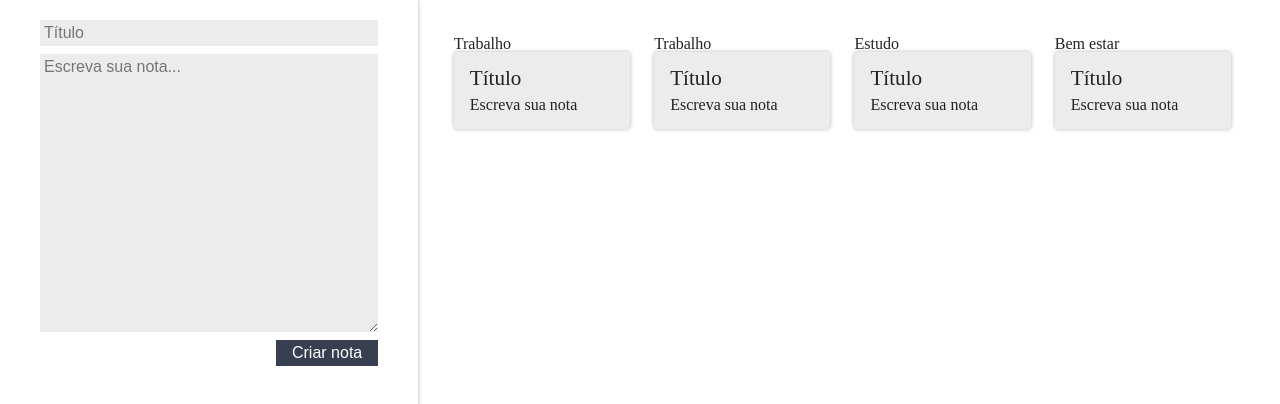
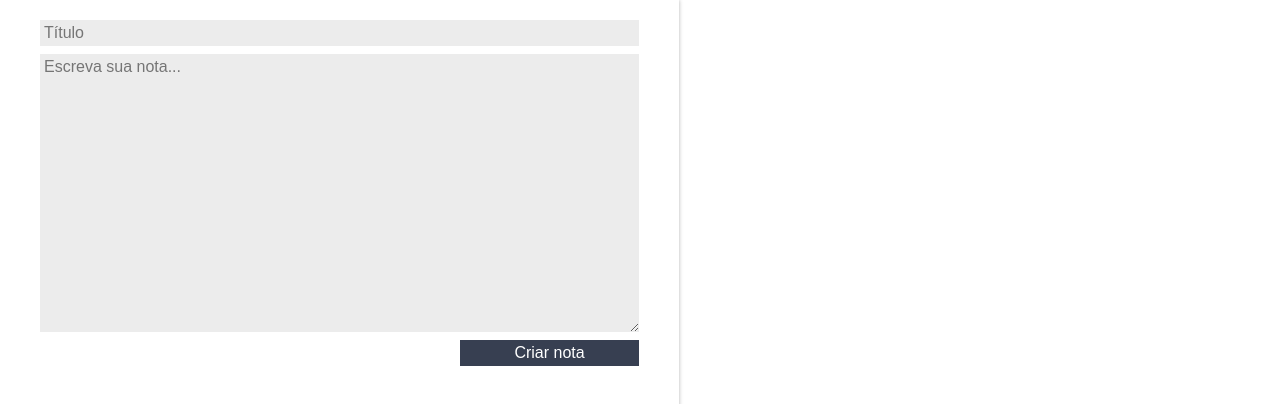
Before and after one commit to lairaalmas/ceep, a React (Create React App) app: page / in a window 1280 px wide. Shown: the top 404 px of the page. Built offline with nearby package versions, Linux system fonts and the light colour scheme.

Commit message:
Lidando com eventos, props, state e alguns elementos de orientaçao a objeto

```diff
--- a/src/App.js
+++ b/src/App.js
@@ -6,12 +6,37 @@
 import './assets/index.css';
 
 class App extends Component {
+
+  constructor () {
+    super();
+    // 'this.state' ja vem do react para atualizar o render quando ha mudança de estado
+    this.state = {
+      notas: []
+    };
+  }
+
+  // (publico) conecta formulario com lista de notas
+  criarNota(titulo, texto) {
+    const novaNota = {titulo, texto};
+    const novoArrayNotas = [...this.state.notas, novaNota];
+    const novoEstado = {
+      notas: novoArrayNotas
+    };
+    // avisa para o render() que houve uma mudança de estado em 'notas'
+    this.setState (novoEstado);
+  }
+
   render() {
     return (
       // aqui vai um JSX
       <section className="conteudo">
-        <FormularioCadastro />
-        <ListaDeNotas />
+        {/*
+        propriedades ou props: 'criarNota'
+        chama a função: 'criarNota'
+        para usar em 'FormularioCadastro.js' tem que ser passada no construtor
+        */}
+        <FormularioCadastro criarNota={this.criarNota.bind(this)}/>
+        <ListaDeNotas notas={this.state.notas} />
       </section>
     );
   }
--- a/src/components/CardNota/CardNota.jsx
+++ b/src/components/CardNota/CardNota.jsx
@@ -2,14 +2,20 @@
 import "./estilo.css"; // precisa importar
 
 export default class CardNota extends Component {
+
+  // nesse caso nao precisa declarar explicitamente o construtor
+  // constructor (props) {
+  //   super(props);
+  // }
+
   render() {
     return (
       /* usa 'className' pois 'class' é palavra reservada */
       <section className="card-nota">
         <header className="card-nota_cabecalho">
-          <h3 className="card-nota_titulo">Título</h3>
+          <h3 className="card-nota_titulo">{this.props.titulo}</h3>
         </header>
-        <p className="card-nota_texto">Escreva sua nota</p>
+        <p className="card-nota_texto">{this.props.texto}</p>
       </section>
     );
   }
--- a/src/components/FormularioCadastro/FormularioCadastro.jsx
+++ b/src/components/FormularioCadastro/FormularioCadastro.jsx
@@ -2,11 +2,52 @@
 import "./estilo.css";
 
 export default class FormularioCadastro extends Component {
+
+  // props é propriedade do elemento 'FormularioCadastro' passado em 'Apps.js'
+  constructor (props) {
+    // precisa chamar o construtor da classe pai (Component)
+    super(props);
+    // aqui pode usar 'this' sem o 'bind' pois eh chamado exclusivamente pela classe
+    this.titulo = '';
+    this.texto = '';
+  }
+
+  // usando a convenção de _nomeFuncao para simular metodo "privado"
+  _handleMudancaTitulo(evento) {
+    // aqui se usar 'this' tem que fazer 'bind' pois no js o 'this' é dinâmico e pode nao pertencer a classe quando é chamado
+    evento.stopPropagation();
+    this.titulo = evento.target.value;
+  }
+  _handleMudancaTexto(evento) {
+    evento.stopPropagation();
+    this.texto = evento.target.value;
+  }
+  _criarNota(evento) {
+    // previne que recarregue a pagina
+    evento.preventDefault();
+    // nao deixa propagar para cima na arvore do DOM
+    evento.stopPropagation();
+    this.props.criarNota(this.titulo, this.texto);
+  }
+
   render() {
     return (
-      <form className="form-cadastro">
-        <input type="text" placeholder="Título" className="form-cadastro_input" />
-        <textarea rows={15} placeholder="Escreva sua nota..." className="form-cadastro_input" />
+      <form className="form-cadastro"
+        onSubmit={this._criarNota.bind(this)}
+      >
+        <input
+          type="text"
+          placeholder="Título"
+          className="form-cadastro_input"
+          // 'bind' é importante para que o 'this' dentro de 'handleMudancaTitulo' referencie sempre da classe e não quem o chamou
+          onChange={this._handleMudancaTitulo.bind(this)}
+        />
+        <textarea
+          rows={15}
+          placeholder="Escreva sua nota..."
+          className="form-cadastro_input"
+          onChange={this._handleMudancaTexto.bind(this)}
+        />
         <button className="form-cadastro_input form-cadastro_submit">Criar nota</button>
       </form>
     );
--- a/src/components/ListaDeNotas/ListaDeNotas.jsx
+++ b/src/components/ListaDeNotas/ListaDeNotas.jsx
@@ -1,9 +1,14 @@
-import React, { Component } from "react"; // Component faz parte do react
+import React, { Component } from "react"; // 'Component' faz parte do react
 import CardNota from "../CardNota/";
 import "./estilo.css";
 
 // usando mesmo nome do arquivo para facilitar navegar pelo projeto
 export default class ListaDeNotas extends Component {
+
+  // nessecaso nao precisa declarar explicitamente o construtor
+  // constructor (props) {
+  //   super(props);
+  // }
 
   render() {
 
@@ -11,12 +16,11 @@
       <ul className="lista-notas">
         {/* um 'for' puro nao funciona no jsx
         'map' funciona oprque retorna uma lista - 'foreach' não funciona */ }
-        {["Trabalho", "Trabalho", "Estudo","Bem estar"].map((categoria, i) => {
+        {this.props.notas.map((nota, i) => {
           return (
             /* key é do proprio jsx e serve para identificar qual elemento teve mudança */
             <li className="lista-notas_item" key={i}>
-              <div>{categoria}</div>
-              <CardNota />
+              <CardNota titulo={nota.titulo} texto={nota.texto}/>
             </li>
           );
         })}
```
